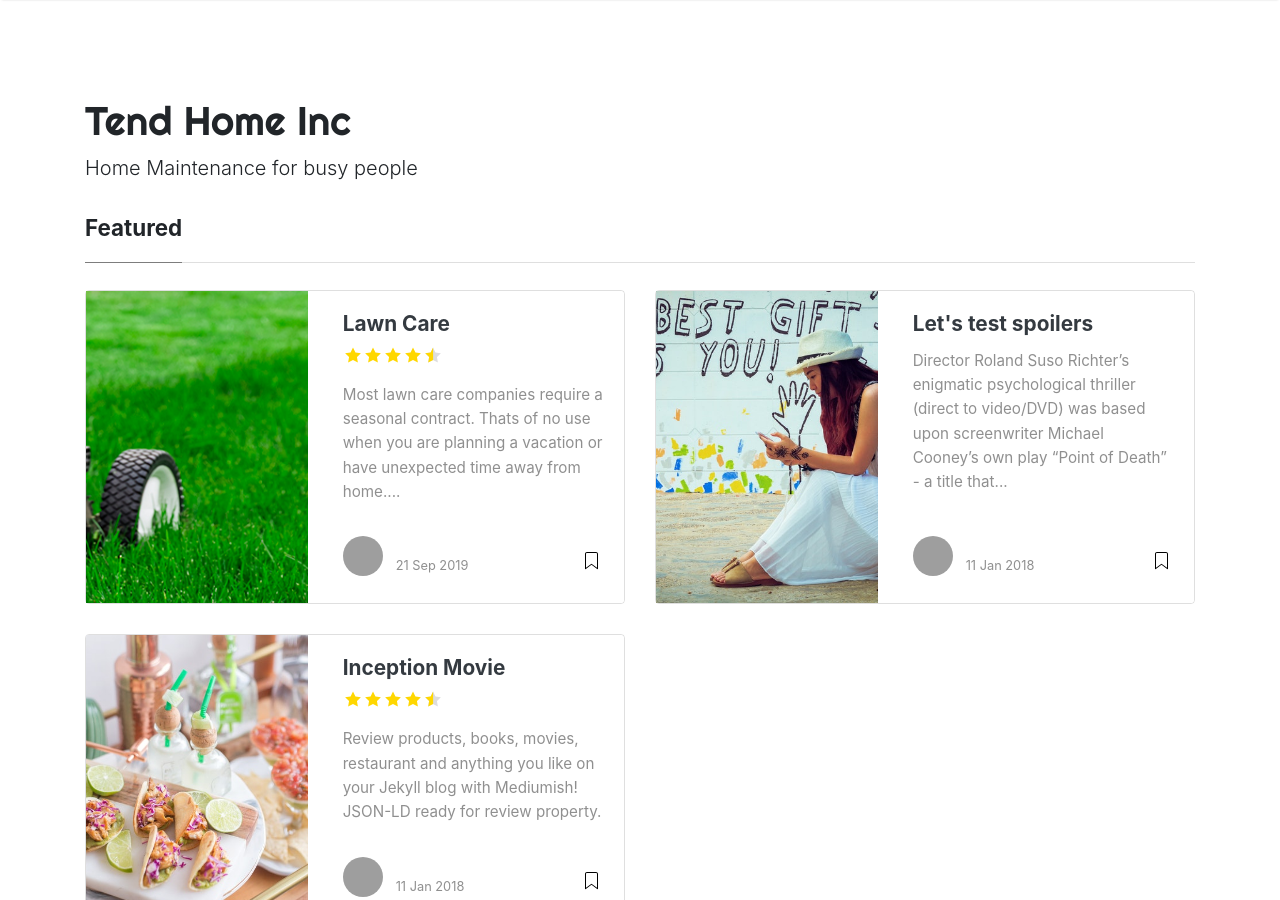
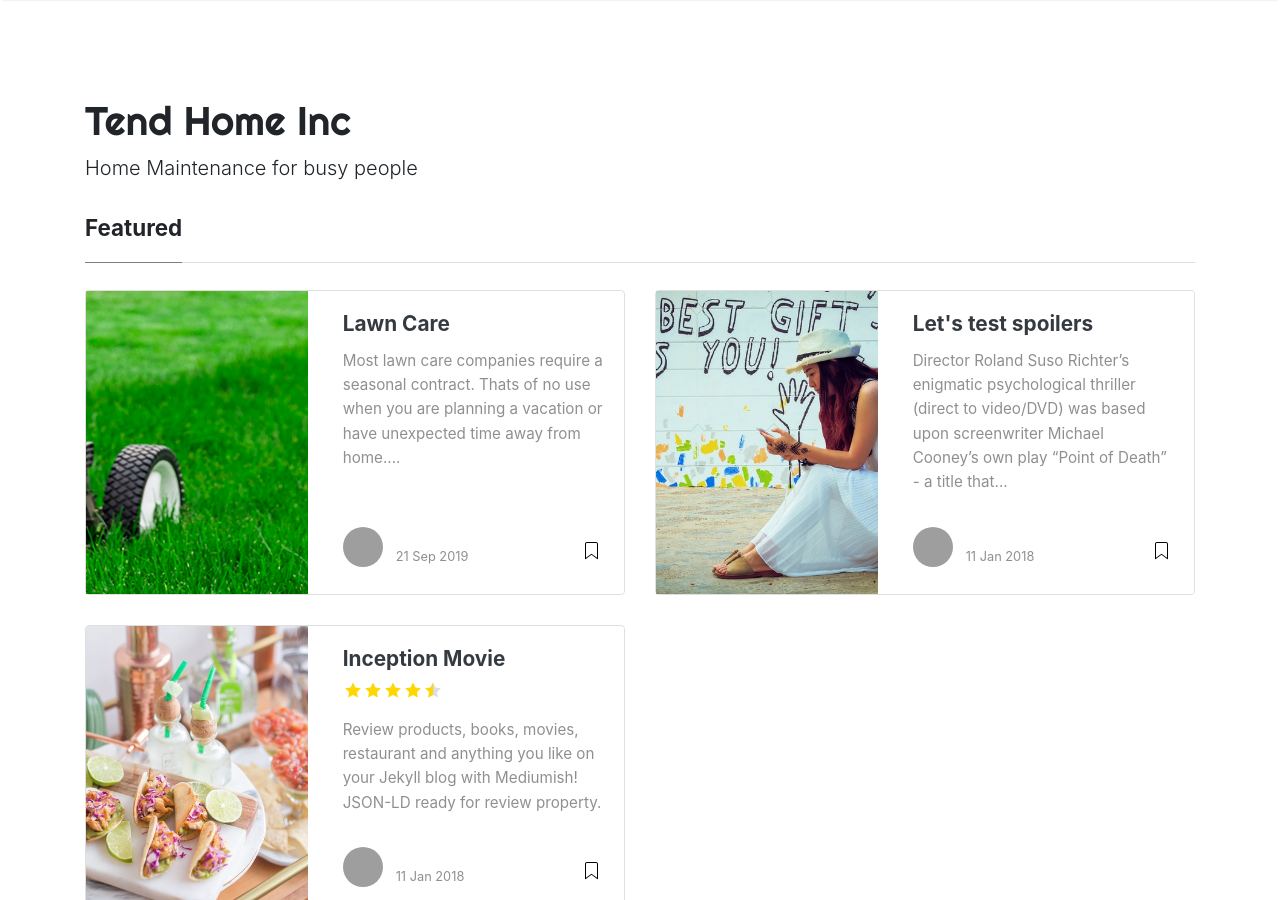
Before and after one commit to tendhome/site, a Jekyll site: the page built from index.html, in a window 1280 px wide and 900 px high. Built offline with Jekyll 4.4.1, drawn with Linux system fonts in a browser that asks for light colours; nearby versions of some CDN libraries; the list of posts is cut into pages by our own code; grey boxes are pictures that could not be loaded.

Commit message:
clean up default and lawncare

```diff
--- a/_layouts/default.html
+++ b/_layouts/default.html
@@ -76,18 +76,6 @@
                 </li>
 
                 <li class="nav-item">
-                <a target="_blank" class="nav-link" href="https://bootstrapstarter.com/bootstrap-templates/template-mediumish-bootstrap-jekyll/"> Docs</a>
-                </li>
-
-                <li class="nav-item">
-                <a target="_blank" class="nav-link" href="https://www.wowthemes.net/themes/mediumish-wordpress/"><i class="fab fa-wordpress-simple"></i> WP Version</a>
-                </li>
-
-                <li class="nav-item">
-                <a target="_blank" class="nav-link" href="https://www.wowthemes.net/themes/mediumish-ghost/"><i class="fab fa-snapchat-ghost"></i> Ghost Version</a>
-                </li>
-
-                <li class="nav-item">
                 <a target="_blank" class="nav-link" href="https://github.com/wowthemesnet/mediumish-theme-jekyll"><i class="fab fa-github"></i> Fork on Github</a>
                 </li>
 
@@ -122,22 +110,6 @@
 <div class="main-content">
     {{ content }}
 </div>
-
-{% if site.mailchimp-list %}
-<!-- Bottom Alert Bar
-================================================== -->
-<div class="alertbar">
-	<div class="container text-center">
-		<span><img src="{{ site.baseurl }}/{{ site.logo }}" alt="{{site.title}}"> &nbsp; Never miss a <b>story</b> from us, subscribe to our newsletter</span>
-        <form action="{{site.mailchimp-list}}" method="post" name="mc-embedded-subscribe-form" class="wj-contact-form validate" target="_blank" novalidate>
-            <div class="mc-field-group">
-            <input type="email" placeholder="Email" name="EMAIL" class="required email" id="mce-EMAIL" autocomplete="on" required>
-            <input type="submit" value="Subscribe" name="subscribe" class="heart">
-            </div>
-        </form>
-	</div>
-</div>
-{% endif %}
 
 </div>
 
```
Also changed, not shown: _posts/2019-09-21-lawn-care.md (+0 -1 lines).
